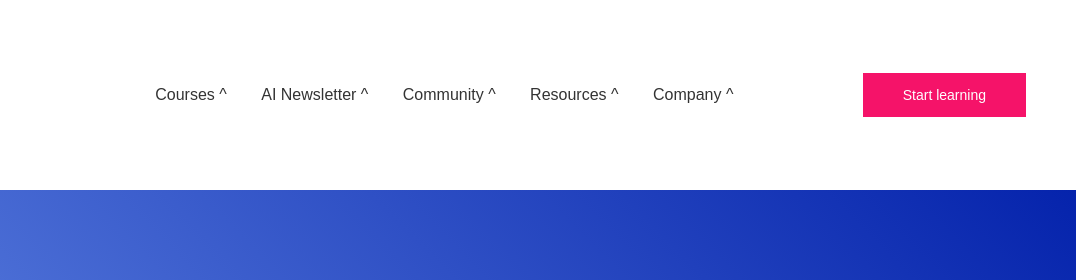
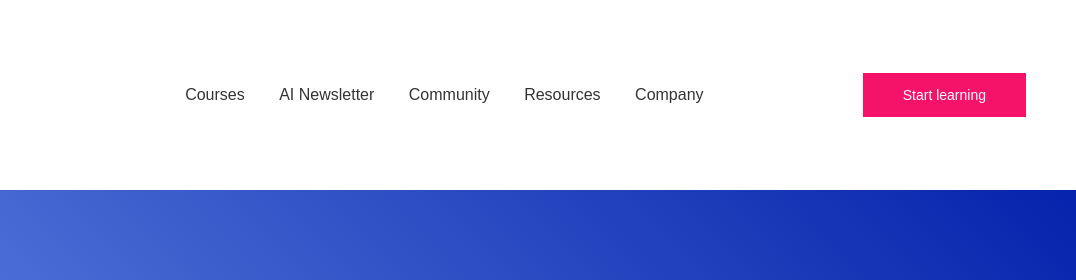
Before and after one commit to Aniya10/Clone.Deep-Learning, a plain HTML site: page index.html in a window 1280 px wide. Shown: the top 280 px of the page, 204-1280 px from the left. Drawn offline with Linux system fonts and the light colour scheme.

Commit message:
index.html

```diff
--- a/index.html
+++ b/index.html
@@ -15,11 +15,11 @@
     <nav>
         <img src="https://dzh2zima160vx.cloudfront.net/logo/1a053947378218b85584bfa4acb4818a_320_160?Expires=1861920000&Signature=Vf4sJbFQD3t41PjMcqviQd0BaWax1xptNUgW6xEnlE5Gn1P4kSx-8f4GDtnUnZXZXtUVVxSX6VzzsA-SxeX5W2it4yrF97X0BomfA~2MvZXBgAsmfuBnhTkjTnsLEJqP~1IvKGpZcs1TpgL73uoHg9xYGe7AkKlvDnRZwE09yZNrlgAHmOB0xzeCVD4LMZOwSA3uZq62UmTUlGKgWDE~qbok7yqa-30kdA07WH7teC9bi-go9cms19J78RiT0dxiyQbIL9gX7BQvJYWrSde2-djhZlW8F4vSd-FiRjr6Yt7BlPfi0XVdD74BeGm8axH7MFP1b2gAt6DOCmY4Zld-Xg__&Key-Pair-Id=APKAII5OVX4LZ3WT422Q" class="logo">
         <ul>
-            <li><a href="#"> Courses ^</a></li>
-            <li><a href="#">  AI Newsletter ^</a></li>
-            <li><a href="#"> Community ^</a></li>
-            <li><a href="#"> Resources ^</a></li>
-            <li><a href="#"> Company ^</a></li>
+            <li><a href="#"> Courses </a></li>
+            <li><a href="#">  AI Newsletter </a></li>
+            <li><a href="#"> Community </a></li>
+            <li><a href="#"> Resources </a></li>
+            <li><a href="#"> Company </a></li>
 
         </ul>
             <a href="#" class="btn">Start learning</a>
```
